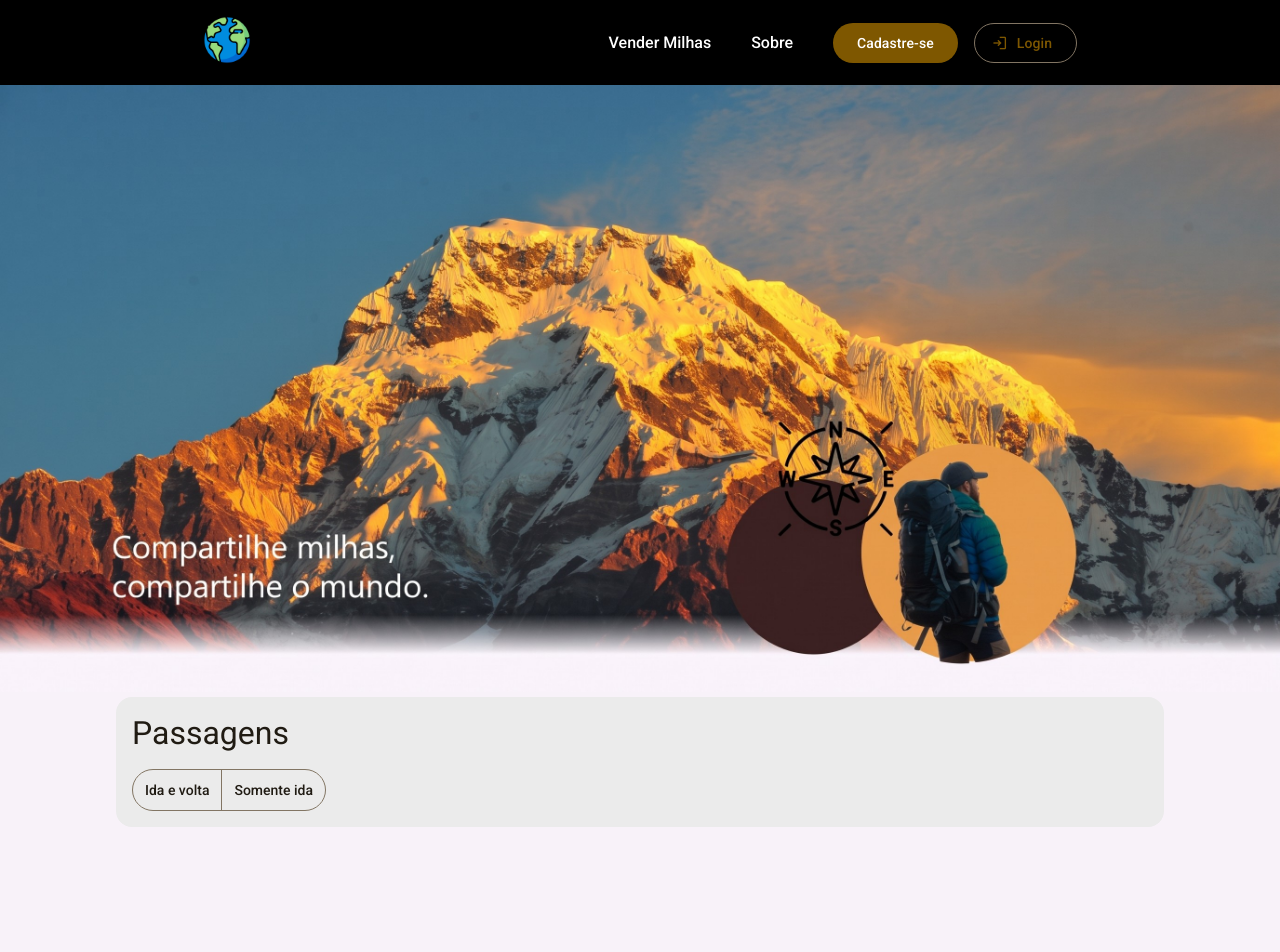
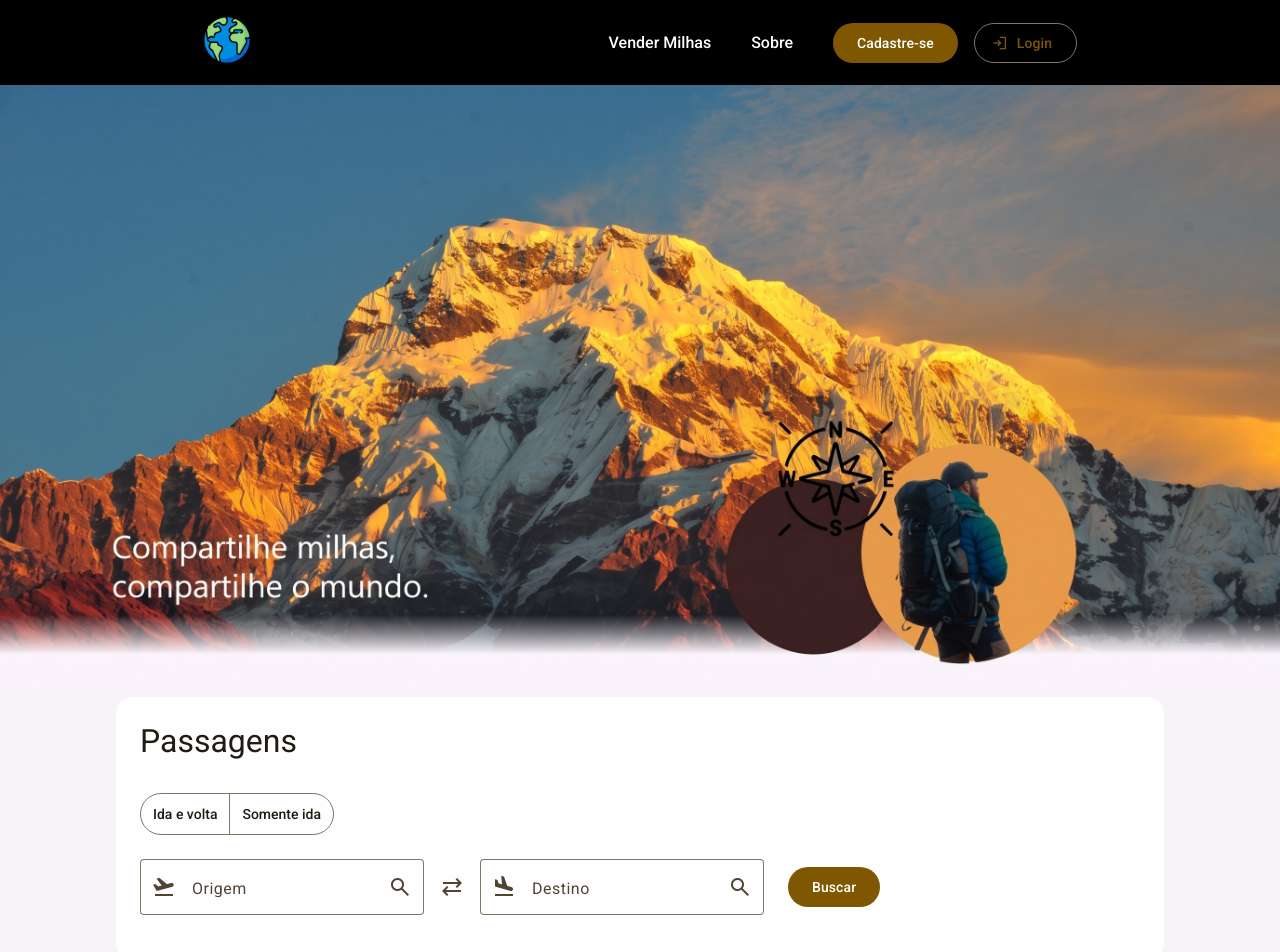
Before and after one commit to vaundyyy/project-Track-Step, an Angular app in the folder jornada-milhas/: page / in a window 1280 px wide. Shown: the top 952 px of the page. Before the commit the page ends 907 px from the top, so only its background shows below. Built offline with nearby package versions, Linux system fonts and the light colour scheme.

Commit message:
feat: componentes de buscar passagens

```diff
--- a/jornada-milhas/src/app/form-busca-passagens/form-busca-passagens.html
+++ b/jornada-milhas/src/app/form-busca-passagens/form-busca-passagens.html
@@ -6,5 +6,37 @@
       <mat-button-toggle value="ida-e-volta">Ida e volta</mat-button-toggle>
       <mat-button-toggle value="somente-ida">Somente ida</mat-button-toggle>
     </mat-button-toggle-group>
+
+    <div class="campos-lugares">
+      <mat-form-field class="campo-origem" appearance="outline">
+        <mat-icon matPrefix>flight_takeoff</mat-icon>
+
+        <mat-label>Origem</mat-label>
+        <input matInput>
+
+        <mat-icon matSuffix>search</mat-icon>
+      </mat-form-field>
+
+      <button mat-icon-button
+      matTooltip="Trocar origem e destino"
+      matTooltipPosition="above"
+      class="botao-trocar"
+      type="button"
+      aria-label="Trocar origem e destino"
+      >
+        <mat-icon>sync_alt</mat-icon>
+      </button>
+
+      <mat-form-field class="campo-destino" appearance="outline">
+        <mat-icon matPrefix>flight_land</mat-icon>
+
+        <mat-label>Destino</mat-label>
+        <input matInput>
+
+        <mat-icon matSuffix>search</mat-icon>
+      </mat-form-field>
+
+      <button mat-flat-button class="botao-buscar">Buscar</button>
+    </div>
   </form>
 </section>
--- a/jornada-milhas/src/app/form-busca-passagens/form-busca-passagens.scss
+++ b/jornada-milhas/src/app/form-busca-passagens/form-busca-passagens.scss
@@ -1,17 +1,39 @@
-:host {
-    display: block;
-}
+.form-wrapper {
+  display: flex;
+  padding: 1.5rem;
+  flex-direction: column;
+  gap: 2rem;
 
-.form-wrapper {
-    display: flex;
-    padding: 1rem;
-    flex-direction: column;
-    gap: 1rem;
-
-    border-radius: 1rem;
-    background-color: #ebebeb;
+  border-radius: 1rem;
+  background: #fffefe;
 }
 
 .titulo {
-    font:var(--mat-sys-headline-large);
+  font: var(--mat-sys-headline-large);
 }
+
+form {
+  display: flex;
+  flex-direction: column;
+  align-items: flex-start;
+  gap: 1.5rem;
+}
+
+.campos-lugares {
+  display: flex;
+  align-items: center;
+}
+
+.campo-origem,
+.botao-trocar {
+  margin-right: 0.5rem;
+}
+
+.botao-trocar,
+.botao-buscar {
+  margin-bottom: 1.25rem;
+}
+
+.campo-destino {
+  margin-right: 1.5rem;
+}
```
Also changed, not shown: jornada-milhas/src/app/form-busca-passagens/form-busca-passagens.ts (+12 -2 lines), 1 other file (tests, documents, lock files or other folders).
